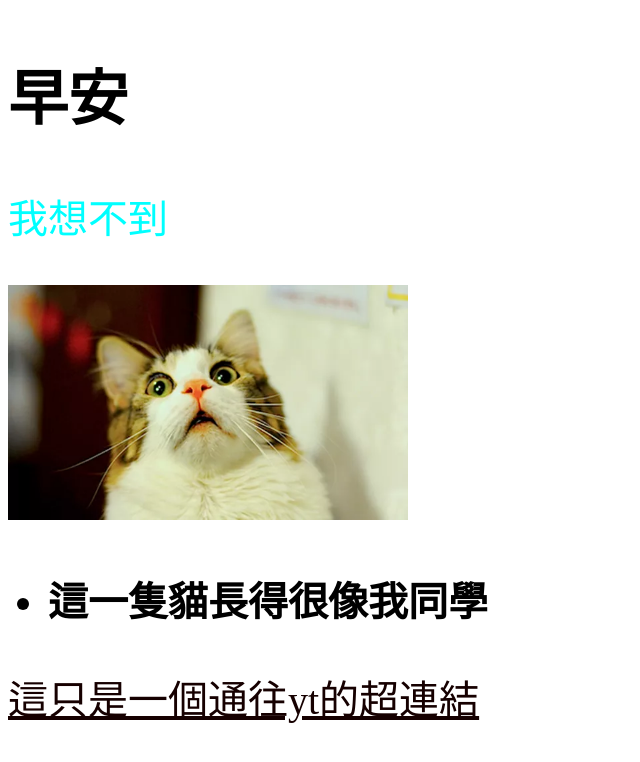
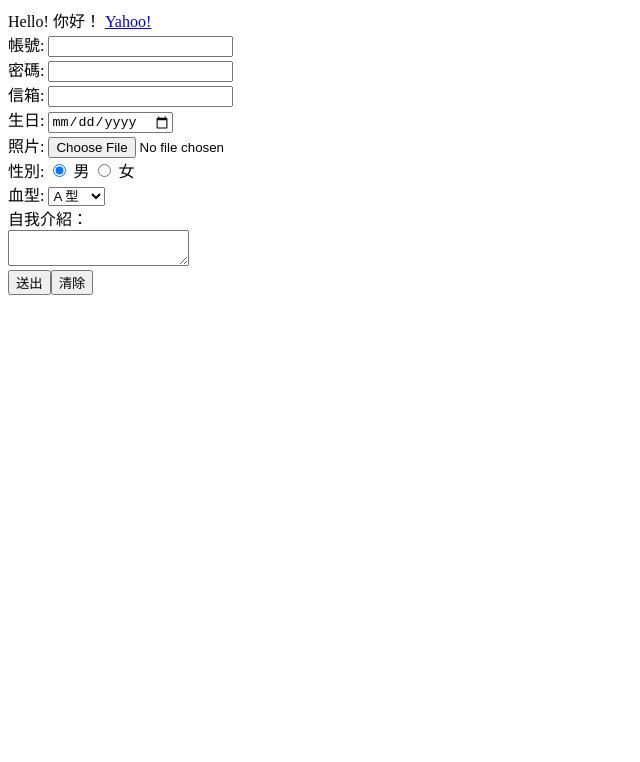
Before and after one commit to huahua6207/huahua6207.github.io, a plain HTML site: page index.html in a window 1280 px wide. Shown: the whole page, without its empty margins (0-640 px from the left). Drawn offline with Linux system fonts and the light colour scheme.

Commit message:
Update index.html

```diff
--- a/index.html
+++ b/index.html
@@ -1,18 +1,30 @@
 <!DOCTYPE html>
-<html lang="en">
-<head>
-    <meta charset="UTF-8">
-    <meta name="viewport" content="width=device-width, initial-scale=1.0">
-    <meta http-equiv="X-UA-Compatible" content="ie=edge">
-    <title>text</title>
-</head>
-<body  style="font-size: 40px;">
-    <h2>早安</h2>
-    <p style="color: aqua;">我想不到</p>
-    <img src="a4.png" width="400px";>
-    <ul>
-        <li><b>這一隻貓長得很像我同學</b></li>
-    </ul>
-    <a style="color: rgb(22, 0, 0);" href="https://www.youtube.com/">這只是一個通往yt的超連結</a>
-</body>
+<html>
+    <head>
+        <meta charset='utf-8'>
+    </head>
+    <body>
+        Hello! 你好！
+        <a href="http://tw.yahoo.com/">Yahoo!</a>
+        <form action="signup" method="post">
+        帳號: <input type="text" name="user"/><br/>
+        密碼: <input type="password" name="password"/><br/>
+        信箱: <input type="email" name="email"/><br/>
+        生日: <input type="date" name="birthday"/><br/>
+        照片: <input type="file" name="picture"/><br/>
+        性別: <input type="radio" name="sex" value="male" checked/> 男
+              <input type="radio" name="sex" value="female"/> 女<br/>
+        血型: <select name="BloodType">
+                <option value="A">A 型</option>
+                <option value="B">B 型</option>
+                <option value="AB">AB 型</option>
+                <option value="O">O 型</option>
+              </select> <br/>
+        自我介紹： <br/>
+        <textarea name="AboutMe">
+        </textarea> <br/>
+
+        <input type="submit" value="送出"/><input type="reset" value="清除"/><br/>
+        </form>
+    </body>
 </html>
```
